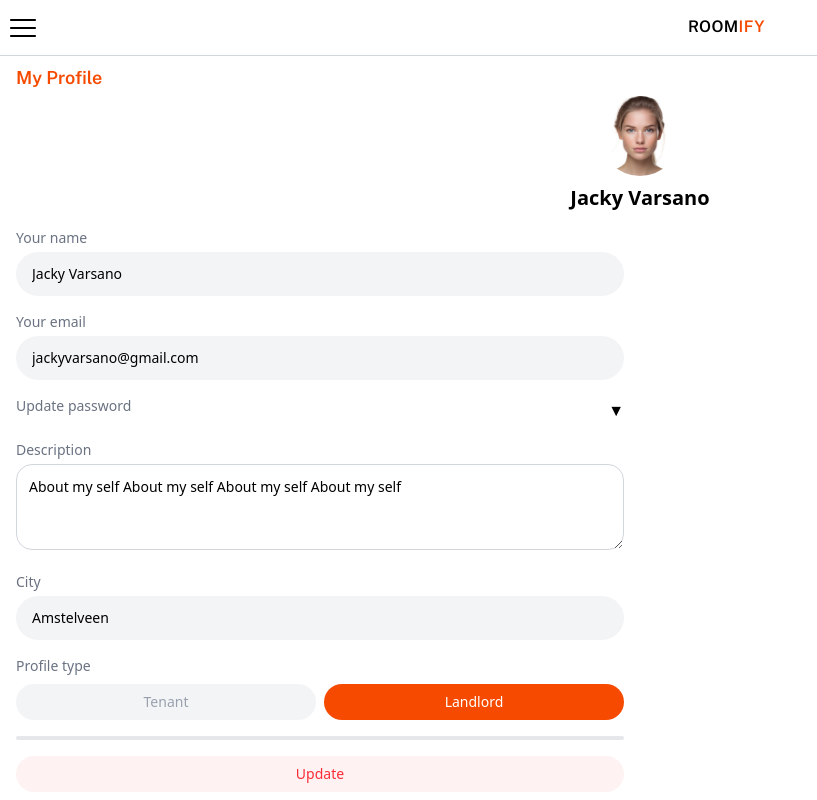
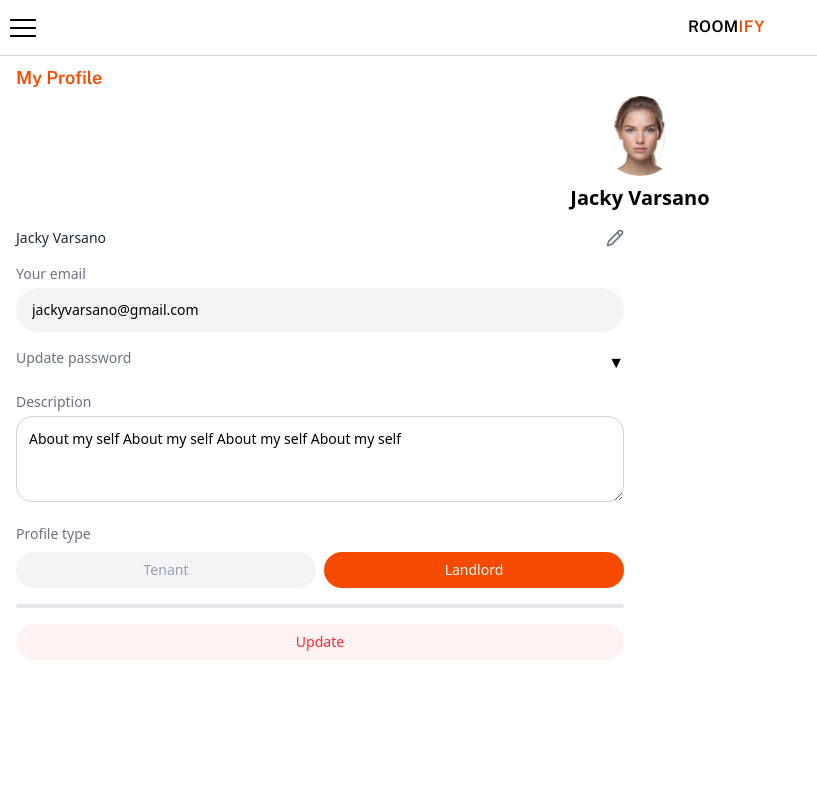
Before and after one commit to Lior-Lavon/Roomify-FE, a React (Vite) app: page /profile in a window 1280 px wide. Shown: the whole page, without its empty margins (0-817 px from the left). Built offline with nearby package versions, Linux system fonts and the light colour scheme.

Commit message:
improving profile

```diff
--- a/package.json
+++ b/package.json
@@ -17,6 +17,7 @@
     "bcryptjs": "^3.0.2",
     "history": "^5.3.0",
     "lodash": "^4.17.21",
+    "lucide-react": "^0.483.0",
     "react": "^19.0.0",
     "react-dom": "^19.0.0",
     "react-icons": "^5.5.0",
--- a/src/pages/Profile/ProfileView.jsx
+++ b/src/pages/Profile/ProfileView.jsx
@@ -1,4 +1,5 @@
 import React, { useEffect, useRef, useState } from "react";
+import { Pencil, Check } from "lucide-react";
 import FemaleImage from "../../assets/female.jpg";
 import { RoomCardMini, TopBar } from "../../components";
 import usePreventPullToRefresh from "../../utils/hooks/usePreventPullToRefresh";
@@ -77,8 +78,19 @@ const ProfileView = () => {
           WebkitOverflowScrolling: "touch",
         }}
       >
-        <InputField label="Your name" value="Jacky Varsano" />
-        <InputField label="Your email" value="jackyvarsano@gmail.com" />
+        {/* <InputField label="Your name" value="Jacky Varsano" /> */}
+        <InputFieldV2
+          label="Your name"
+          value="Jacky Varsano"
+          placeholder="Enter your name"
+          onChange={(val) => console.log("New value:", val)}
+        />
+
+        <InputField
+          label="Your email"
+          value="jackyvarsano@gmail.com"
+          isDisabled={true}
+        />
         {/* Update Password Section */}
         <div className="w-full">
           <div
@@ -124,7 +136,7 @@ const ProfileView = () => {
           />
         </div>
 
-        <InputField label="City" value="Amstelveen" />
+        {/* <InputField label="City" value="Amstelveen" /> */}
 
         {/* Profile Type Toggle */}
         <label className="text-sm text-gray-500 block mb-2">Profile type</label>
@@ -227,7 +239,13 @@ const ProfileView = () => {
 export default ProfileView;
 
 // InputField Component
-function InputField({ label, type = "text", value = "", placeholder = "" }) {
+function InputField({
+  label,
+  type = "text",
+  value = "",
+  placeholder = "",
+  isDisabled = false,
+}) {
   return (
     <div>
       <label className="text-sm text-gray-500 block mb-1">{label}</label>
@@ -235,9 +253,61 @@ function InputField({ label, type = "text", value = "", placeholder = "" }) {
         type={type}
         defaultValue={value}
         placeholder={placeholder}
-        disabled
+        disabled={isDisabled}
         className="w-full px-4 py-3 text-sm rounded-full bg-gray-100 focus:outline-none"
       />
+    </div>
+  );
+}
+
+function InputFieldV2({
+  label,
+  type = "text",
+  value = "",
+  placeholder = "",
+  isDisabled = false,
+  onChange = () => {},
+}) {
+  const [isEditing, setIsEditing] = useState(false);
+  const [inputValue, setInputValue] = useState(value);
+
+  const handleApply = () => {
+    setIsEditing(false);
+    onChange(inputValue);
+  };
+
+  return (
+    <div className="flex items-center justify-between w-full">
+      {!isEditing ? (
+        <>
+          <span className="text-sm text-gray-800">
+            {inputValue || placeholder}
+          </span>
+          <button
+            onClick={() => setIsEditing(true)}
+            className="ml-2 text-gray-500 hover:text-gray-700"
+          >
+            <Pencil size={18} />
+          </button>
+        </>
+      ) : (
+        <>
+          <input
+            type={type}
+            value={inputValue}
+            placeholder={placeholder}
+            disabled={isDisabled}
+            onChange={(e) => setInputValue(e.target.value)}
+            className="w-full px-4 py-2 text-sm rounded-full bg-gray-100 focus:outline-none"
+          />
+          <button
+            onClick={handleApply}
+            className="ml-2 text-green-500 hover:text-green-700"
+          >
+            <Check size={20} />
+          </button>
+        </>
+      )}
     </div>
   );
 }
```
Also changed, not shown: 1 other file (tests, documents, lock files or other folders).
